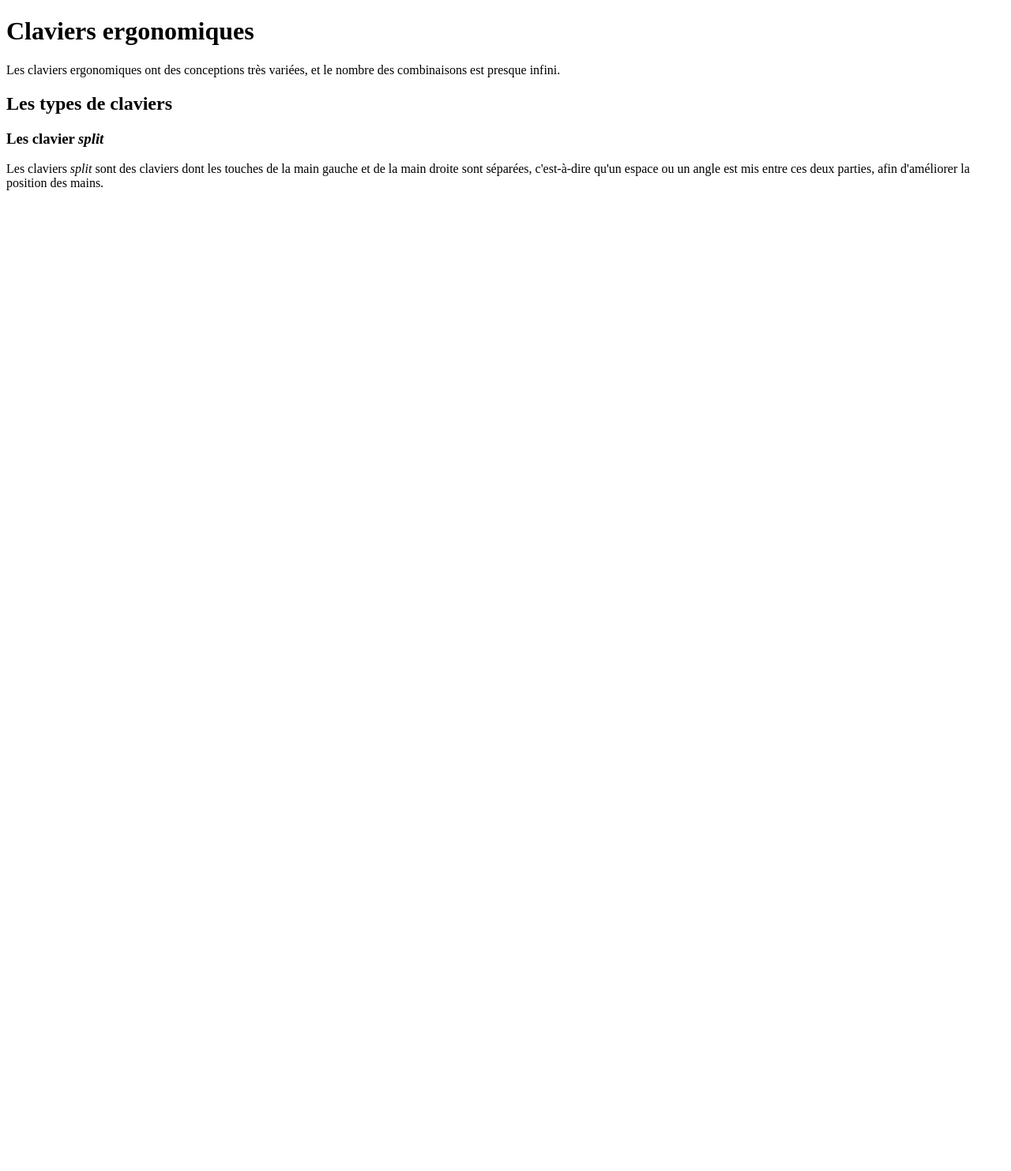
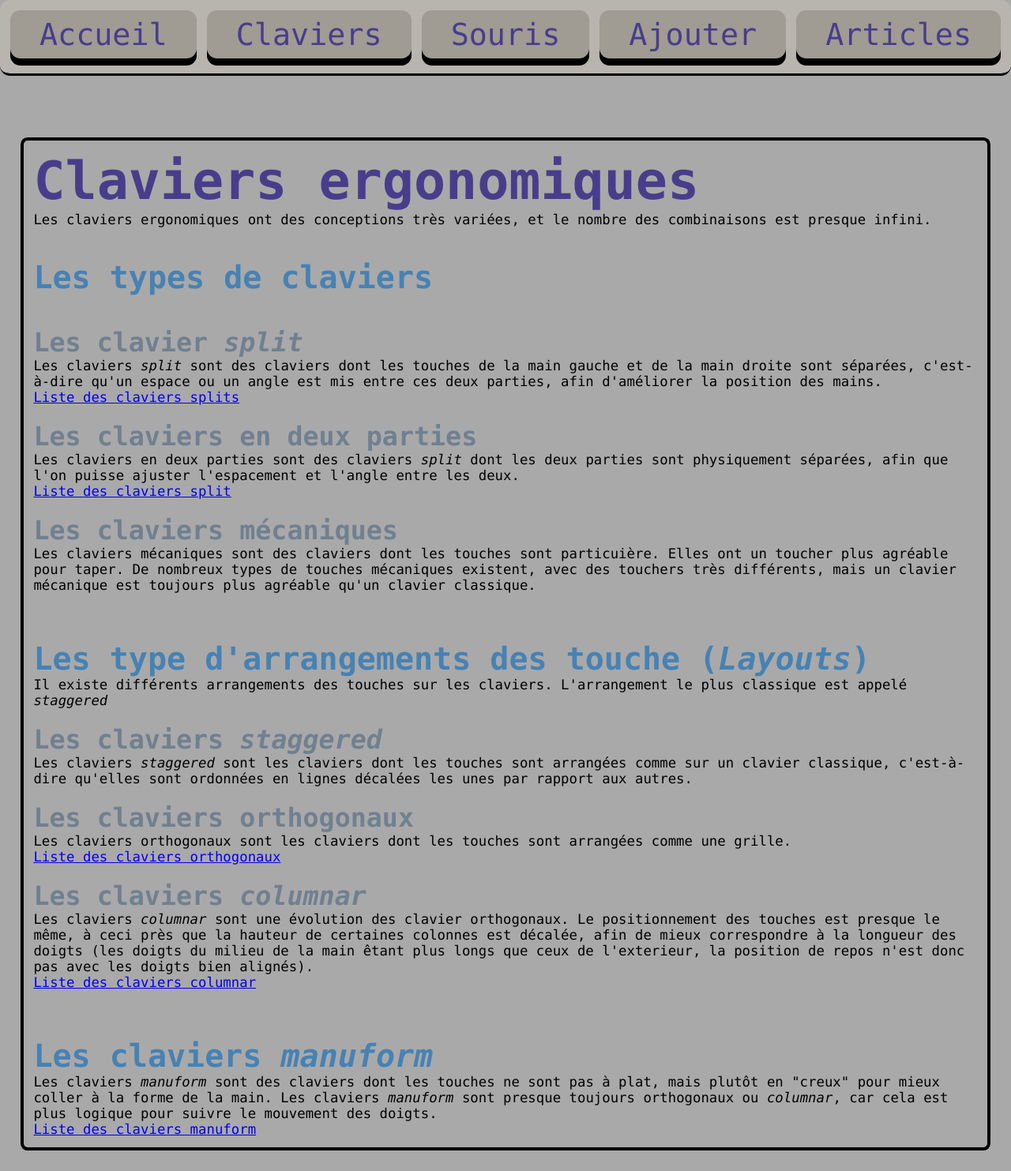
Before and after one commit to OsKaR31415/claviers-et-souris, a PHP site: page /article_claviers.php in a window 1280 px wide. Shown: the whole page at 79% size. Before the commit the page ends 241 px from the top, so only its background shows below. Run offline with PHP 8.4, Linux system fonts and the light colour scheme.

Commit message:
Update article_claviers.php

```diff
--- a/article_claviers.php
+++ b/article_claviers.php
@@ -2,18 +2,60 @@
 <html lang="en">
 <head>
     <meta charset="UTF-8">
-    <title></title>
+    <link rel="stylesheet" href="style.css">
+    <title>Ergoscar - Claviers ergonomiques</title>
 </head>
 <body>
+    <?php include('header.inc.php') ?>
     <div class="container">
         <div class="contents">
             <h1>Claviers ergonomiques</h1>
             Les claviers ergonomiques ont des conceptions très variées, et le nombre des combinaisons est presque infini.
 
-            <h2>Les types de claviers</h2>
-            <h3>Les clavier <em>split</em></h3>
+            <br> <br> <br>
+            <h3>Les types de claviers</h3>
+            <br> <br>
+            <h4>Les clavier <em>split</em></h4>
             Les claviers <em>split</em> sont des claviers dont les touches de la main gauche et de la main droite sont séparées, c'est-à-dire qu'un espace ou un angle est mis entre ces deux parties, afin d'améliorer la position des mains.
+            <br>
+            <a href="claviers.php?prix_ou_nb_touches=prix&prix=60&nb_touches=60&split=on&action=Rechercher">Liste des claviers splits</a>
 
+            <br> <br>
+            <h4>Les claviers en deux parties</h4>
+            Les claviers en deux parties sont des claviers <em>split</em> dont les deux parties sont physiquement séparées, afin que l'on puisse ajuster l'espacement et l'angle entre les deux.
+            <br>
+            <a href="claviers.php?prix_ou_nb_touches=prix&prix=60&nb_touches=60&split=on&action=Rechercher">Liste des claviers split</a>
+
+            <br> <br>
+            <h4>Les claviers mécaniques</h4>
+            Les claviers mécaniques sont des claviers dont les touches sont particuière. Elles ont un toucher plus agréable pour taper. De nombreux types de touches mécaniques existent, avec des touchers très différents, mais un clavier mécanique est toujours plus agréable qu'un clavier classique.
+
+            <br> <br> <br> <br>
+            <h3>Les type d'arrangements des touche (<em>Layouts</em>)</h3>
+            Il existe différents arrangements des touches sur les claviers. L'arrangement le plus classique est appelé <em>staggered</em>
+
+            <br> <br>
+            <h4>Les claviers <em>staggered</em></h4>
+            Les claviers <em>staggered</em> sont les claviers dont les touches sont arrangées comme sur un clavier classique, c'est-à-dire qu'elles sont ordonnées en lignes décalées les unes par rapport aux autres.
+
+            <br> <br>
+            <h4>Les claviers orthogonaux</h4>
+            Les claviers orthogonaux sont les claviers dont les touches sont arrangées comme une grille.
+            <br>
+            <a href="claviers.php?prix_ou_nb_touches=prix&prix=60&nb_touches=60&orthogonal=on&action=Rechercher">Liste des claviers orthogonaux</a>
+
+            <br> <br>
+            <h4>Les claviers <em>columnar</em></h4>
+            Les claviers <em>columnar</em> sont une évolution des clavier orthogonaux. Le positionnement des touches est presque le même, à ceci près que la hauteur de certaines colonnes est décalée, afin de mieux correspondre à la longueur des doigts (les doigts du milieu de la main êtant plus longs que ceux de l'exterieur, la position de repos n'est donc pas avec les doigts bien alignés).
+            <br>
+            <a href="claviers.php?prix_ou_nb_touches=prix&prix=60&nb_touches=60&columnar=on&action=Rechercher">Liste des claviers columnar</a>
+
+            <br> <br> <br> <br>
+            <h3>Les claviers <em>manuform</em></h3>
+            Les claviers <em>manuform</em> sont des claviers dont les touches ne sont pas à plat, mais plutôt en "creux" pour mieux coller à la forme de la main.
+            Les claviers <em>manuform</em> sont presque toujours orthogonaux ou <em>columnar</em>, car cela est plus logique pour suivre le mouvement des doigts.
+            <br>
+            <a href="claviers.php?prix_ou_nb_touches=prix&prix=60&nb_touches=60&manuform=on&action=Rechercher">Liste des claviers manuform</a>
 
         </div>
     </div>
```
